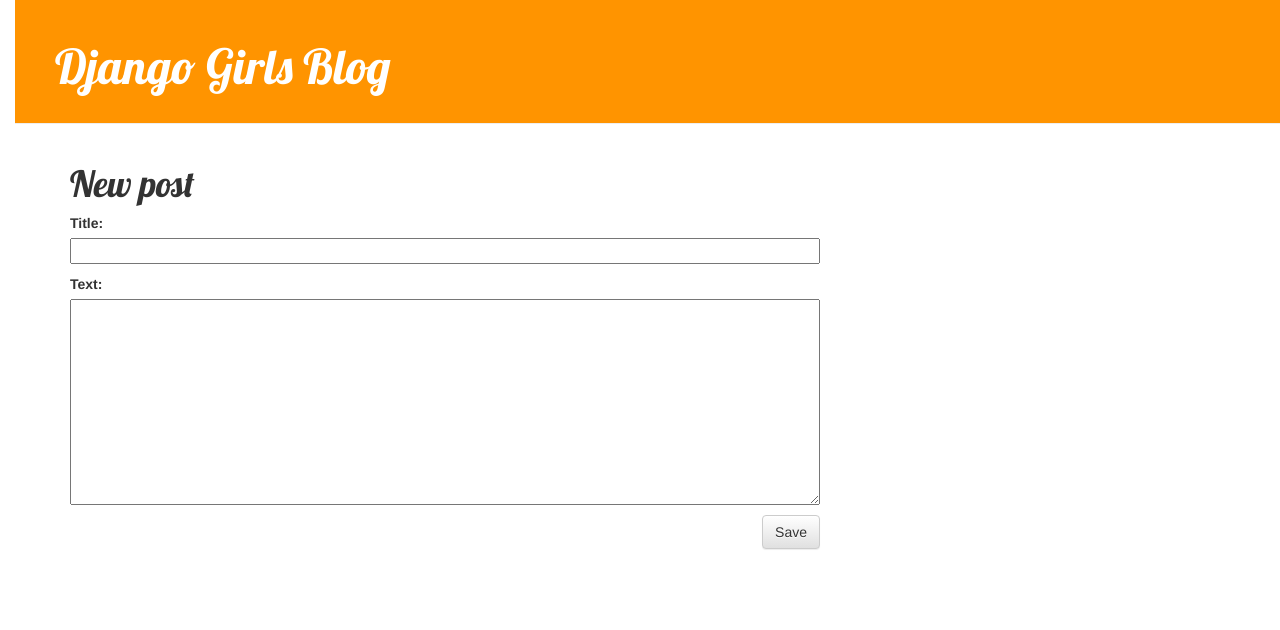
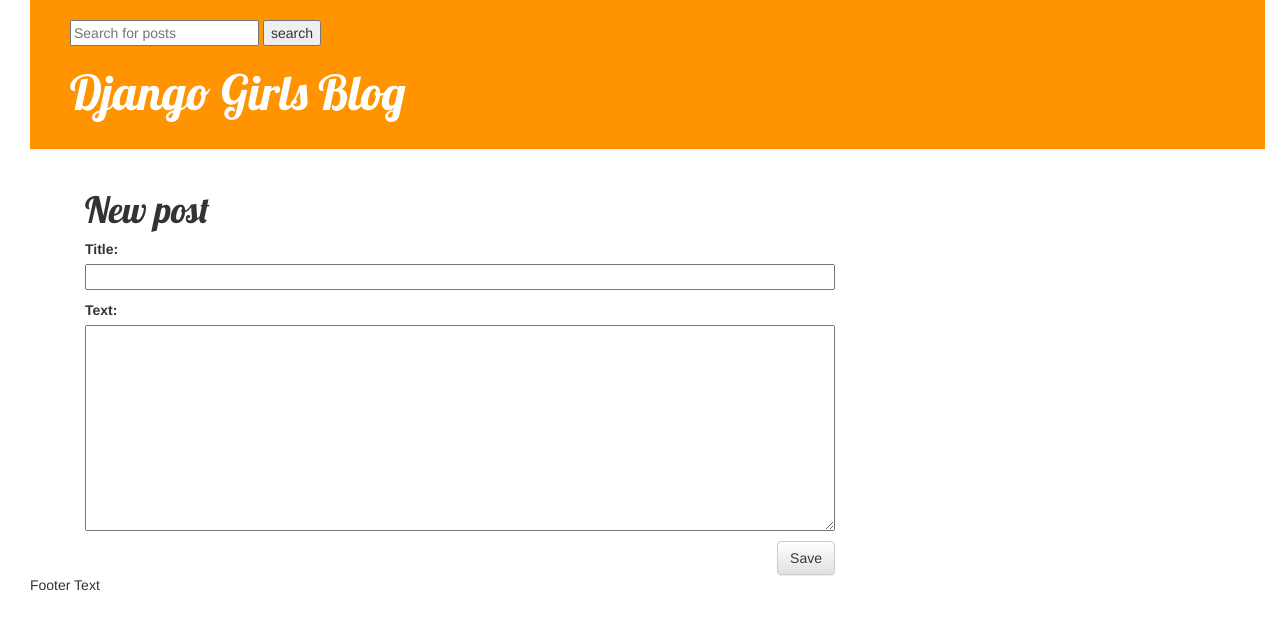
Before and after one commit to cristiangabor/Blog-, a Django app: page /post/new/ in a window 1280 px wide. Shown: the top 630 px of the page. Run offline with Django 3.2, Linux system fonts and the light colour scheme; some libraries are stand-ins or nearby versions.

Commit message:
Changed template and added the search function for post

```diff
--- a/CristianBlog/settings.py
+++ b/CristianBlog/settings.py
@@ -25,7 +25,7 @@
 # SECURITY WARNING: don't run with debug turned on in production!
 DEBUG = True
 
-ALLOWED_HOSTS = ['127.0.0.1', 'cristiangabor.pythonanywhere.com']
+ALLOWED_HOSTS = ['127.0.0.1','localhost', 'cristiangabor.pythonanywhere.com']
 
 
 # Application definition
--- a/blog/templates/blog/base.html
+++ b/blog/templates/blog/base.html
@@ -8,7 +8,12 @@
       <link rel="stylesheet" href="{% static 'css/blog.css' %}">
   </head>
   <body>
+    <div class="container-fluid">
       <div class="page-header">
+        <form method="GET" action="">
+          <input type="text" name='q' placeholder="Search for posts"/>
+          <input type="submit" value="search"/>
+        </form>
         {% if user.is_authenticated %}
           <a href="{% url 'post_new' %}" class="top-menu"><span class="glyphicon glyphicon-plus"></span></a>
         {% endif %}
@@ -22,5 +27,9 @@
               </div>
           </div>
       </div>
+    </div>
   </body>
+  <footer class="container-fluid">
+    <p>Footer Text</p>
+  </footer>
 </html>
--- a/blog/views.py
+++ b/blog/views.py
@@ -7,6 +7,10 @@
 
 def post_list(request):
     posts = Post.objects.filter(published_date__lte=timezone.now()).order_by('published_date')
+    query = request.GET.get("q")
+    if query:
+        query_list=Post.objects.filter(title__contains=query)
+        return render(request, 'blog/post_list.html', {'posts':query_list})
     return render(request, 'blog/post_list.html', {'posts':posts})
 
 
```
Lines whose indentation alone changed are shown as unchanged.
